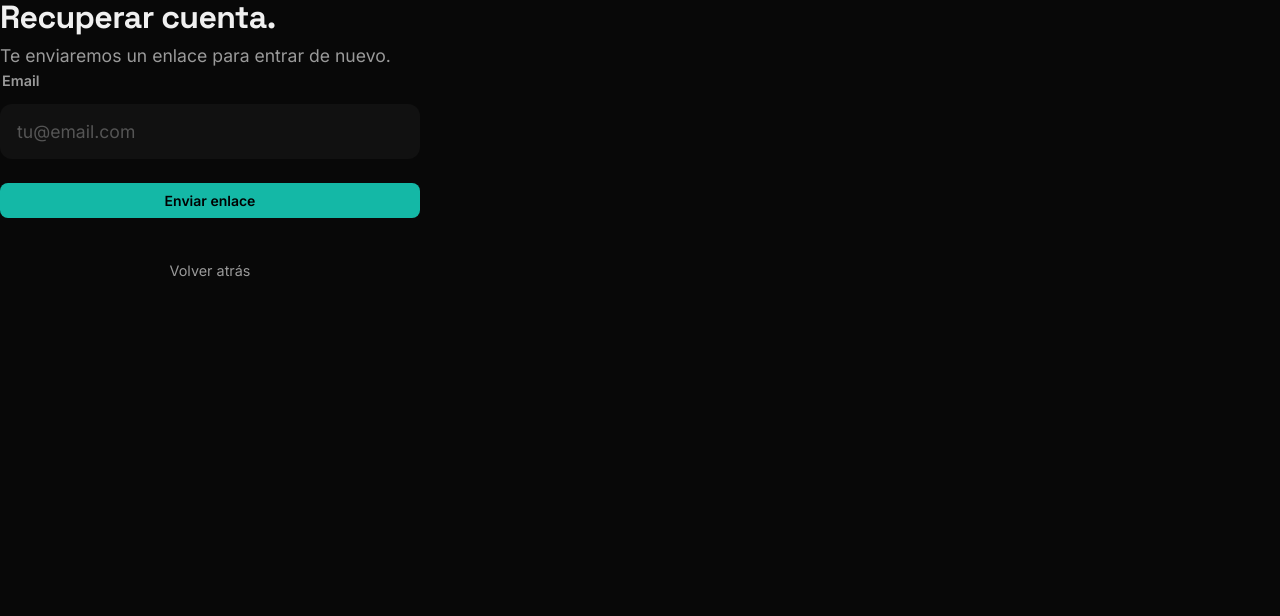
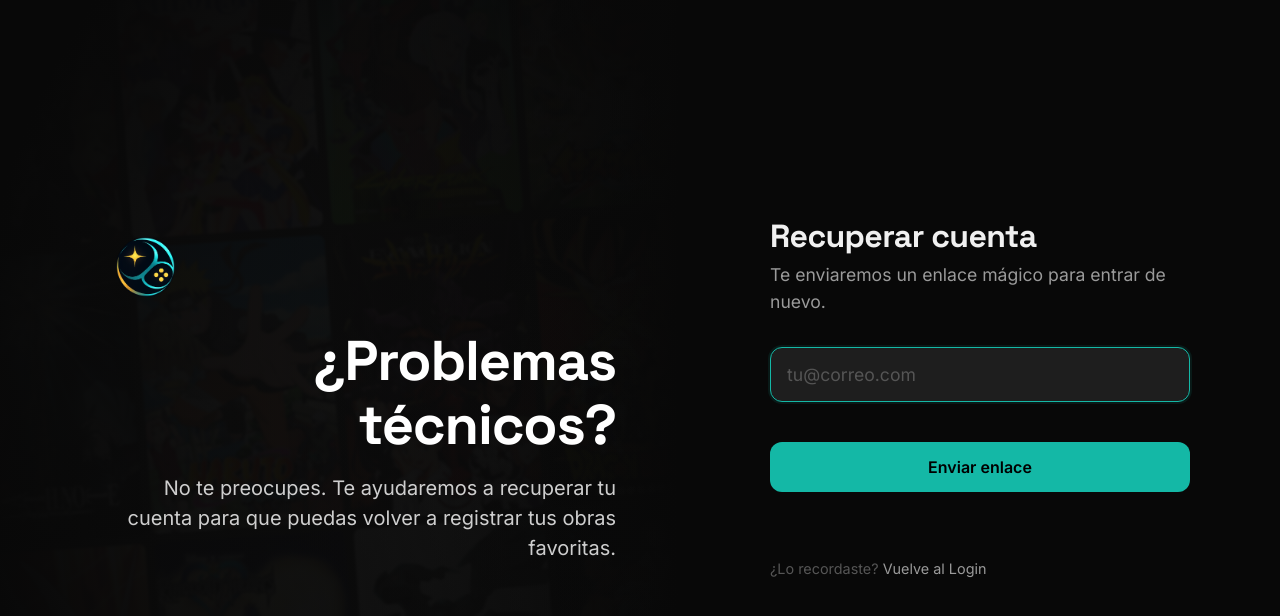
Before and after one commit to mixel34p/friki-app, a React (Vite) app: page /forgot-password in a window 1280 px wide. Shown: the top 616 px of the page. Built offline with nearby package versions, Linux system fonts and the light colour scheme; no server answers.

Commit message:
Alpha 1.0

```diff
--- a/src/pages/ForgotPassword.jsx
+++ b/src/pages/ForgotPassword.jsx
@@ -1,6 +1,8 @@
 import { useState } from 'react'
 import { Link } from 'react-router-dom'
 import { useAuth } from '../context/AuthContext'
+import { STATIC_COVERS } from '../lib/constants'
+import SEO from '../components/SEO'
 import './Auth.css'
 
 export default function ForgotPassword() {
@@ -26,57 +28,77 @@ export default function ForgotPassword() {
 
     return (
         <div className="auth-page">
+            <SEO title="Recuperar contraseña" description="Recupera el acceso a tu cuenta de GeekSphere." />
+
+            <div className="auth-hero">
+                <div className="auth-hero-bg">
+                    <div className="auth-hero-collage">
+                        {STATIC_COVERS.slice(4, 20).map((url, i) => (
+                            <div key={i} className="auth-collage-img" style={{ backgroundImage: `url(${url})` }}></div>
+                        ))}
+                    </div>
+                </div>
+                <div className="auth-hero-content">
+                    <img src="/icons/logo.png" alt="GeekSphere" className="auth-hero-logo" />
+                    <h2>¿Problemas técnicos?</h2>
+                    <p>No te preocupes. Te ayudaremos a recuperar tu cuenta para que puedas volver a registrar tus obras favoritas.</p>
+                </div>
+            </div>
+
+            <div className="auth-container-wrapper">
                 <div className="auth-container">
-                <div className="auth-header">
-                    <h1 className="auth-title">Recuperar cuenta.</h1>
-                    <p className="auth-subtitle">
-                        Te enviaremos un enlace para entrar de nuevo.
-                    </p>
+                    <div className="auth-header" style={{ textAlign: 'left', marginBottom: '2rem' }}>
+                        <h1 className="auth-title">Recuperar cuenta</h1>
+                        <p className="auth-subtitle">Te enviaremos un enlace mágico para entrar de nuevo.</p>
                     </div>
 
                     {status === 'success' ? (
-                    <div style={{ textAlign: 'center', animation: 'fadeIn 0.5s ease' }}>
-                        <div style={{ fontSize: '3rem', marginBottom: '1rem' }}>📩</div>
-                        <h3 style={{ fontSize: '1.2rem', marginBottom: '0.5rem' }}>Correo enviado</h3>
+                        <div className="slide-in" style={{ textAlign: 'center' }}>
+                            <div style={{ fontSize: '3.5rem', marginBottom: '1rem' }}>📩</div>
+                            <h3 style={{ fontSize: '1.4rem', marginBottom: '0.5rem' }}>Correo enviado</h3>
                             <p style={{ color: 'var(--text-secondary)', marginBottom: '2rem' }}>
-                            Revisa tu bandeja de entrada (y spam).
+                                Revisa tu bandeja de entrada y la carpeta de spam.
                             </p>
-                        <Link to="/login" className="btn btn-primary btn-block">
+                            <Link to="/login" className="btn btn-primary" style={{ width: '100%' }}>
                                 Volver a iniciar sesión
                             </Link>
                         </div>
                     ) : (
                         <form onSubmit={handleSubmit} className="auth-form">
-                        {error && <div className="auth-error">{error}</div>}
+                            {error && <div className="auth-error slide-in">{error}</div>}
 
-                        <div className="input-group">
-                            <label className="input-label">Email</label>
+                            <div className="input-group slide-in">
                                 <input
                                     type="email"
                                     className="input auth-input"
+                                    placeholder="tu@correo.com"
                                     value={email}
                                     onChange={(e) => setEmail(e.target.value)}
                                     required
-                                placeholder="tu@email.com"
+                                    autoFocus
                                 />
                             </div>
 
+                            <div className="auth-actions-row slide-in" style={{ animationDelay: '0.1s', marginTop: '1rem' }}>
                                 <button
                                     type="submit"
-                            className="btn btn-primary btn-block auth-submit"
+                                    className="btn btn-primary auth-submit-next"
                                     disabled={status === 'loading'}
+                                    style={{ width: '100%' }}
                                 >
                                     {status === 'loading' ? 'Enviando...' : 'Enviar enlace'}
                                 </button>
+                            </div>
 
-                        <div style={{ textAlign: 'center', marginTop: '1rem' }}>
-                            <Link to="/login" style={{ fontSize: '0.9rem', color: 'var(--text-secondary)' }}>
-                                Volver atrás
+                            <div className="slide-in" style={{ animationDelay: '0.2s', marginTop: '2.5rem', textAlign: 'left' }}>
+                                <Link to="/login" style={{ fontSize: '0.9rem', color: 'var(--text-muted)' }}>
+                                    ¿Lo recordaste? <span style={{ color: 'var(--text-secondary)' }}>Vuelve al Login</span>
                                 </Link>
                             </div>
                         </form>
                     )}
                 </div>
             </div>
+        </div>
     )
 }
--- a/src/pages/Login.jsx
+++ b/src/pages/Login.jsx
@@ -51,47 +51,48 @@ export default function Login() {
                 <div className="auth-container">
                     <div className="auth-header" style={{ textAlign: 'left' }}>
                         <h1 className="auth-title">Iniciar sesión</h1>
-                        <p className="auth-subtitle">Qué bueno verte por aquí.</p>
                     </div>
 
                     {error && <div className="auth-error">{error}</div>}
 
                     <form onSubmit={handleSubmit} className="auth-form">
-                        <div className="input-group">
-                            <label className="input-label">Email</label>
+                        <div className="input-group slide-in">
                             <input
                                 type="email"
                                 className="input auth-input"
+                                placeholder="tu@correo.com"
                                 value={email}
                                 onChange={(e) => setEmail(e.target.value)}
                                 required
                             />
                         </div>
 
-                        <div className="input-group">
-                            <div style={{ display: 'flex', justifyContent: 'space-between', alignItems: 'center' }}>
-                                <label className="input-label">Contraseña</label>
-                                <Link to="/forgot-password" style={{ fontSize: '0.8rem', color: 'var(--text-muted)' }}>
-                                    ¿Olvidaste tu contraseña?
-                                </Link>
-                            </div>
+                        <div className="input-group slide-in" style={{ animationDelay: '0.1s' }}>
                             <input
                                 type="password"
                                 className="input auth-input"
+                                placeholder="Contraseña"
                                 value={password}
                                 onChange={(e) => setPassword(e.target.value)}
                                 required
                             />
+                            <div style={{ display: 'flex', justifyContent: 'flex-end', marginTop: '8px' }}>
+                                <Link to="/forgot-password" style={{ fontSize: '0.85rem', color: 'var(--text-muted)' }}>
+                                    ¿Olvidaste tu contraseña?
+                                </Link>
+                            </div>
                         </div>
 
+                        <div className="auth-actions-row" style={{ marginTop: '1rem' }}>
                             <button
                                 type="submit"
                                 className="btn btn-primary auth-submit-next"
                                 disabled={loading}
-                            style={{ marginTop: '1rem' }}
+                                style={{ width: '100%' }}
                             >
                                 {loading ? 'Entrando...' : 'Entrar'}
                             </button>
+                        </div>
                     </form>
 
                     <div style={{ marginTop: '2.5rem', textAlign: 'left' }}>
--- a/src/pages/UpdatePassword.jsx
+++ b/src/pages/UpdatePassword.jsx
@@ -1,13 +1,15 @@
 import { useState } from 'react'
 import { useNavigate } from 'react-router-dom'
 import { useAuth } from '../context/AuthContext'
+import { STATIC_COVERS } from '../lib/constants'
+import SEO from '../components/SEO'
 import './Auth.css'
 
 export default function UpdatePassword() {
     const [password, setPassword] = useState('')
     const [loading, setLoading] = useState(false)
     const [error, setError] = useState('')
-    const { supabase } = useAuth() // Assuming we might need direct access or verify session
+    const { supabase } = useAuth()
     const navigate = useNavigate()
 
     const handleSubmit = async (e) => {
@@ -25,7 +27,7 @@ export default function UpdatePassword() {
             const { error } = await supabase.auth.updateUser({ password })
             if (error) throw error
 
-            navigate('/home') // Or login
+            navigate('/home')
         } catch (err) {
             console.error(err)
             setError(err.message || 'Error al actualizar contraseña')
@@ -36,37 +38,57 @@ export default function UpdatePassword() {
 
     return (
         <div className="auth-page">
+            <SEO title="Nueva contraseña" description="Establece una nueva contraseña para tu cuenta de GeekSphere." />
+
+            <div className="auth-hero">
+                <div className="auth-hero-bg">
+                    <div className="auth-hero-collage">
+                        {STATIC_COVERS.slice(8, 24).map((url, i) => (
+                            <div key={i} className="auth-collage-img" style={{ backgroundImage: `url(${url})` }}></div>
+                        ))}
+                    </div>
+                </div>
+                <div className="auth-hero-content">
+                    <img src="/icons/logo.png" alt="GeekSphere" className="auth-hero-logo" />
+                    <h2>Asegura tu cuenta.</h2>
+                    <p>Elige una contraseña fuerte que no hayas utilizado en otros sitios web.</p>
+                </div>
+            </div>
+
+            <div className="auth-container-wrapper">
                 <div className="auth-container">
-                <div className="auth-header">
+                    <div className="auth-header" style={{ textAlign: 'left', marginBottom: '2rem' }}>
                         <h1 className="auth-title">Nueva contraseña</h1>
-                    <p className="auth-subtitle">
-                        Elige una nueva contraseña para tu cuenta.
-                    </p>
+                        <p className="auth-subtitle">Elige una nueva contraseña para tu cuenta.</p>
                     </div>
 
                     <form onSubmit={handleSubmit} className="auth-form">
-                    {error && <div className="auth-error">{error}</div>}
+                        {error && <div className="auth-error slide-in">{error}</div>}
 
-                    <div className="input-group">
-                        <label className="input-label">Nueva contraseña</label>
+                        <div className="input-group slide-in">
                             <input
                                 type="password"
                                 className="input auth-input"
+                                placeholder="Mínimo 6 caracteres"
                                 value={password}
                                 onChange={(e) => setPassword(e.target.value)}
                                 required
-                            placeholder="Mínimo 6 caracteres"
+                                autoFocus
                             />
                         </div>
 
+                        <div className="auth-actions-row slide-in" style={{ animationDelay: '0.1s', marginTop: '1rem' }}>
                             <button
                                 type="submit"
-                        className="btn btn-primary btn-block auth-submit"
+                                className="btn btn-primary auth-submit-next"
                                 disabled={loading}
+                                style={{ width: '100%' }}
                             >
                                 {loading ? 'Actualizando...' : 'Cambiar contraseña'}
                             </button>
+                        </div>
                     </form>
+                </div>
             </div>
         </div>
     )
```
Lines whose indentation alone changed are shown as unchanged.
